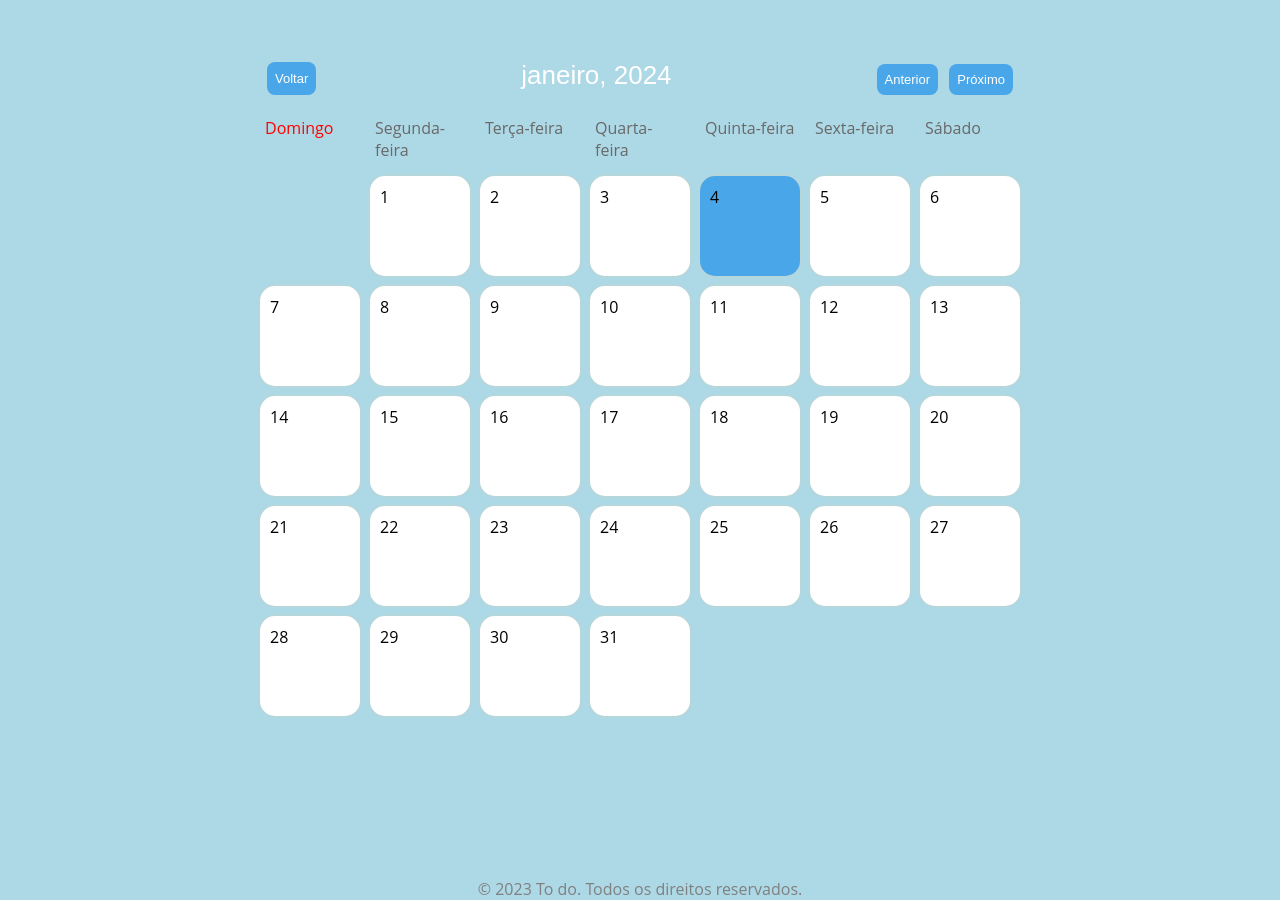
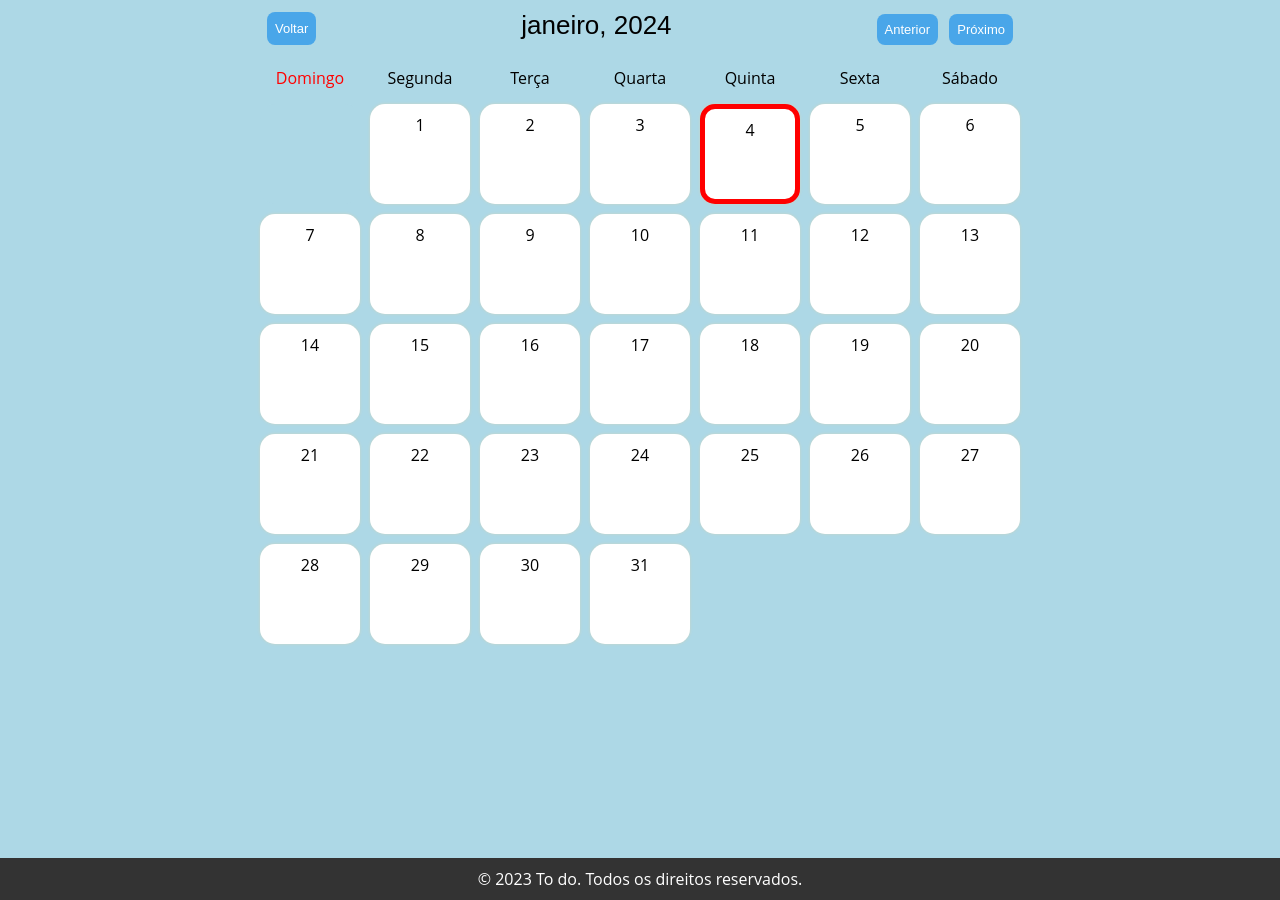
Before and after one commit to DaviRhuan1/sidebar, a Jekyll site: the page calendario.html, which Jekyll copies as it is, in a window 1280 px wide. Built offline with Jekyll 4.4.1, drawn with Linux system fonts in a browser that asks for light colours.

Commit message:
Atualizações de Janeiro

```diff
--- a/calendario.css
+++ b/calendario.css
@@ -1,19 +1,19 @@
 html {
-  --body-color: #ADD8E6;
+  --body-color: #add8e6;
 
-  --header-color: white;
+  --header-color: black;
 
   --sunday-color: red;
 
   --header-button: #0d811d;
 
-  --color-weekdays: #696969;
+  --color-weekdays: black;
 
   --box-shadow: #cbd4c2;
 
-  --hover: #58bae4;
+  --hover: #a9a9a9;
 
-  --current-day: #49a6e9;
+  --current-day: red;
 
   --event-color: #58bae4;
 
@@ -22,7 +22,7 @@ html {
   --color-day: white;
 }
 
-:root{
+:root {
   --ff-secondary: "Open Sans", sans-serif;
 }
 
@@ -32,7 +32,18 @@ body {
   justify-content: center;
   background-color: var(--body-color);
   font-family: var(--ff-secondary);
+  margin: 0; /* Remova as margens para garantir que a barra de rolagem funcione corretamente */
 }
+
+#content-wrapper {
+  overflow-x: auto; /* Adiciona uma barra de rolagem horizontal */
+}
+
+#container {
+  /* Adicione um width fixo ou use max-width conforme necessário para o seu design */
+  width: 100%;
+}
+
 button {
   background-color: #49a6e9;
   color: white;
@@ -73,8 +84,9 @@ button:hover {
 #weekdays div {
   width: 100px;
   padding: 10px;
+  text-align: center; /* Centralizar horizontalmente */
 }
-#colorSunday{
+#colorSunday {
   color: var(--sunday-color);
 }
 #calendar {
@@ -94,15 +106,19 @@ button:hover {
   box-shadow: 0px 0px 3px var(--box-shadow);
   display: flex;
   flex-direction: column;
-  justify-content: space-between;
+  align-items: center; /* Centralizar horizontalmente */
   border-radius: 15%;
 }
 .day:hover {
   background-color: var(--hover);
+
 }
 
 .day + #currentDay {
-  background-color: var(--current-day);
+  border-left: 5px solid var(--current-day);
+  border-right: 5px solid var(--current-day);
+  border-top: 5px solid var(--current-day);
+  border-bottom: 5px solid var(--current-day);
 }
 .event {
   font-size: 10px;
@@ -131,6 +147,7 @@ button:hover {
   left: calc(50% - 175px);
   position: absolute;
   font-family: sans-serif;
+  overflow-x: auto;
 }
 #eventTitleInput {
   padding: 10px;
@@ -168,8 +185,9 @@ button:hover {
 #cancelButton,
 #deleteButton {
   background-color: red;
+  float: right;
 }
-#saveButton{
+#saveButton {
   background-color: #0d811d;
 }
 #closeButton {
@@ -180,13 +198,14 @@ button:hover {
 }
 #modalBackDrop {
   display: none;
-  top: 0px;
-  left: 0px;
+  top: 0;
+  left: 0;
   z-index: 10;
-  width: 100vw;
-  height: 100vh;
-  position: absolute;
+  width: 100vw; /* Alterado para 100% da largura da janela de visualização */
+  height: 100%; /* Alterado para 100% da altura da janela de visualização */
+  position: fixed; /* Alterado para 'fixed' para cobrir toda a tela mesmo durante a rolagem */
   background-color: rgba(0, 0, 0, 0.8);
+
 }
 
 /* Dark mode */
@@ -194,14 +213,18 @@ button:hover {
   body {
     background-color: #010101;
     color: black;
+    --header-color: white;
   }
 }
 
 /* Footer */
 footer {
-    color: gray;
-    bottom: 0;
-    position: fixed;
-    width: 100%;
-    text-align: center;
+  bottom: 0;
+  position: fixed;
+  width: 100%;
+  text-align: center;
+  background-color: #333;
+  color: #fff;
+  text-align: center;
+  padding: 10px;
 }
--- a/calendario.html
+++ b/calendario.html
@@ -13,6 +13,7 @@
 
   <!-- -------- -->
   <body>
+    <div id="content-wrapper">
       <div id="container">
         <div id="header">
           <button class="back" onclick="goBack()">Voltar</button>
@@ -26,24 +27,39 @@
 
         <div id="weekdays">
           <div id="colorSunday">Domingo</div>
-        <div>Segunda-feira</div>
-        <div>Terça-feira</div>
-        <div>Quarta-feira</div>
-        <div>Quinta-feira</div>
-        <div>Sexta-feira</div>
+          <div>Segunda</div>
+          <div>Terça</div>
+          <div>Quarta</div>
+          <div>Quinta</div>
+          <div>Sexta</div>
           <div>Sábado</div>
         </div>
 
         <!-- div dinamic -->
         <div id="calendar"></div>
       </div>
+    </div>
 
     <div id="newEventModal">
       <h2>Novo Evento</h2>
 
       <input id="eventTitleInput" placeholder="Digite aqui o seu novo evento" />
-      <input type="date" id="date1" name="eventDateI" placeholder="Data de Início">
-      <input type="date" id="date2" name="eventDateF" placeholder="Data de Fim">
+
+      <label for="date1">Início:</label>
+      <input
+        type="date"
+        id="date1"
+        name="eventDateI"
+        placeholder="Início"
+      />
+
+      <label for="date2">Fim:</label>
+      <input
+        type="date"
+        id="date2"
+        name="eventDateF"
+        placeholder="Fim"
+      />
 
       <button id="saveButton">Salvar</button>
       <button id="cancelButton">Cancelar</button>
--- a/lista.js
+++ b/lista.js
@@ -104,6 +104,11 @@ function deleteItem(e) {
   const element = e.currentTarget.parentElement.parentElement;
   const id = element.dataset.id;
 
+  // Exibe uma caixa de diálogo de confirmação
+  const isConfirmed = confirm("Tem certeza de que deseja excluir este item?");
+
+  // Se o usuário confirmou, exclua o item
+  if (isConfirmed) {
     list.removeChild(element);
 
     if (list.children.length === 0) {
@@ -114,6 +119,7 @@ function deleteItem(e) {
     setBackToDefault();
     // remove from local storage
     removeFromLocalStorage(id);
+  }
 }
 // edit item
 function editItem(e) {
```
Also changed, not shown: index.html (+19 -14 lines), styles.css (+40 -7 lines), stylesLista.css (+11 -2 lines). Lines whose indentation alone changed are shown as unchanged.
